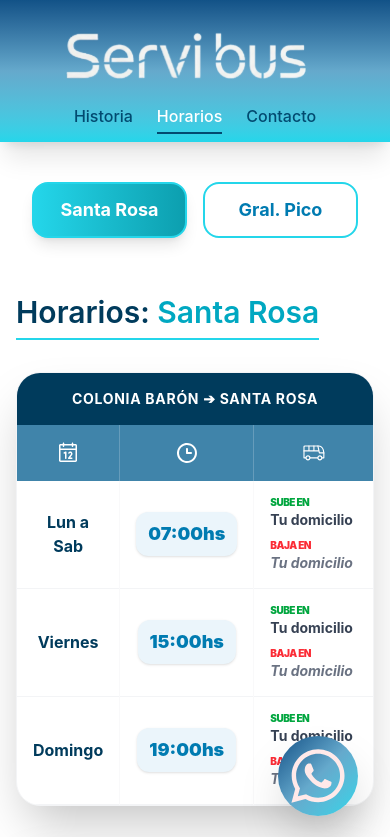
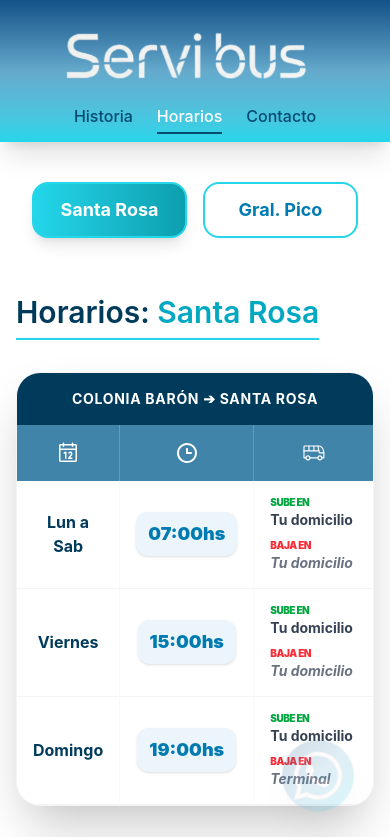
Before and after one commit to Msamalvide/ServiBus-app, a React (Vite) app: page / in a window 390 px wide. Shown: the top 837 px of the page. Built offline with nearby package versions, Linux system fonts and the light colour scheme.

Commit message:
Presentacion Final

```diff
--- a/src/Components/BotonFlot.tsx
+++ b/src/Components/BotonFlot.tsx
@@ -1,8 +1,35 @@
+import { useState, useEffect } from 'react';
 import logo from '../assets/whatssapWhite.svg';
 
 export const BotonFlot = () => {
+  const [esFinal, setEsFinal] = useState(false);
+
+  useEffect(() => {
+    const controlarScroll = () => {
+      // Detectamos la posición del usuario
+      const scrollActual = window.innerHeight + window.scrollY;
+      const alturaTotal = document.documentElement.scrollHeight;
+
+      // Si el usuario está a menos de 60px del final de la página
+      if (scrollActual >= alturaTotal - 10) {
+        setEsFinal(true);
+      } else {
+        setEsFinal(false);
+      }
+    };
+
+    window.addEventListener('scroll', controlarScroll);
+    return () => window.removeEventListener('scroll', controlarScroll);
+  }, []);
+
   return (
-    <div className="md:hidden fixed bottom-8 right-8 z-50">
+    <div
+      className={`md:hidden fixed bottom-8 right-8 z-50 transition-all duration-500 ${
+        esFinal
+          ? 'opacity-20 pointer-events-none scale-90'
+          : 'opacity-100 scale-100'
+      }`}
+    >
       <a
         href="https://wa.me/5492954693433"
         target="_blank"
@@ -13,8 +40,8 @@
                text-white shadow-2xl -mb-1
                transition-all duration-300 hover:scale-110 active:scale-95"
       >
-            <img src={logo} alt="WhatsApp" className='w-[80%]' />
+        <img src={logo} alt="WhatsApp" className="w-[80%]" />
       </a>
     </div>
-   )
-}
+  );
+};
```
Lines whose indentation alone changed are shown as unchanged.
